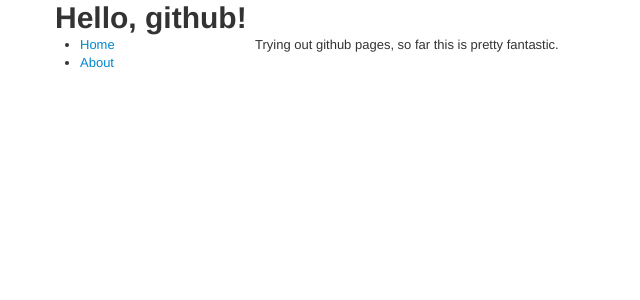
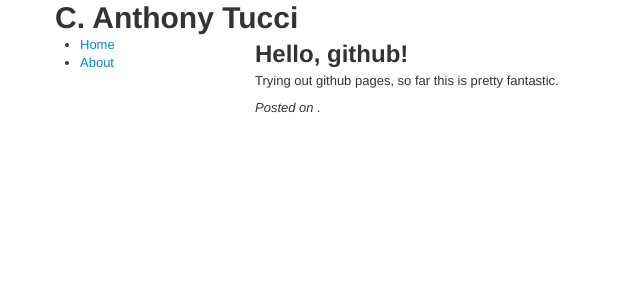
Before and after one commit to canthonytucci/canthonytucci.github.com, a Jekyll site: the page built from _posts/2012-05-13-hello-github.markdown, in a window 1280 px wide. Shown: the top 300 px of the page, without its empty margins (0-640 px from the left). Built offline with Jekyll 4.4.1, drawn with Linux system fonts in a browser that asks for light colours; nearby versions of some CDN libraries.

Commit message:
reconfiguring layouts

```diff
--- a/_layouts/base.html
+++ b/_layouts/base.html
@@ -10,7 +10,7 @@
 <div class="container">
     <div class="row">
         <div class="span12">
-            <h1 >{{ page.title }}</h1>
+            <h1 >C. Anthony Tucci</h1>
         </div>
     </div>
     <div class="row">
--- a/_layouts/singlepost.html
+++ b/_layouts/singlepost.html
@@ -10,7 +10,7 @@
 <div class="container">
     <div class="row">
         <div class="span12">
-            <h1 >{{ page.title }}</h1>
+            <h1 >C. Anthony Tucci</h1>
         </div>
     </div>
     <div class="row">
@@ -23,7 +23,9 @@
             </nav>
         </div>
         <div class="span10">
+            <h2>{{ page.title }}</h2>
             {{ content }}
+             <em>Posted on {{ post.date | date_to_long_string }}.</em>
         </div>
     </div>
 </div>
```
